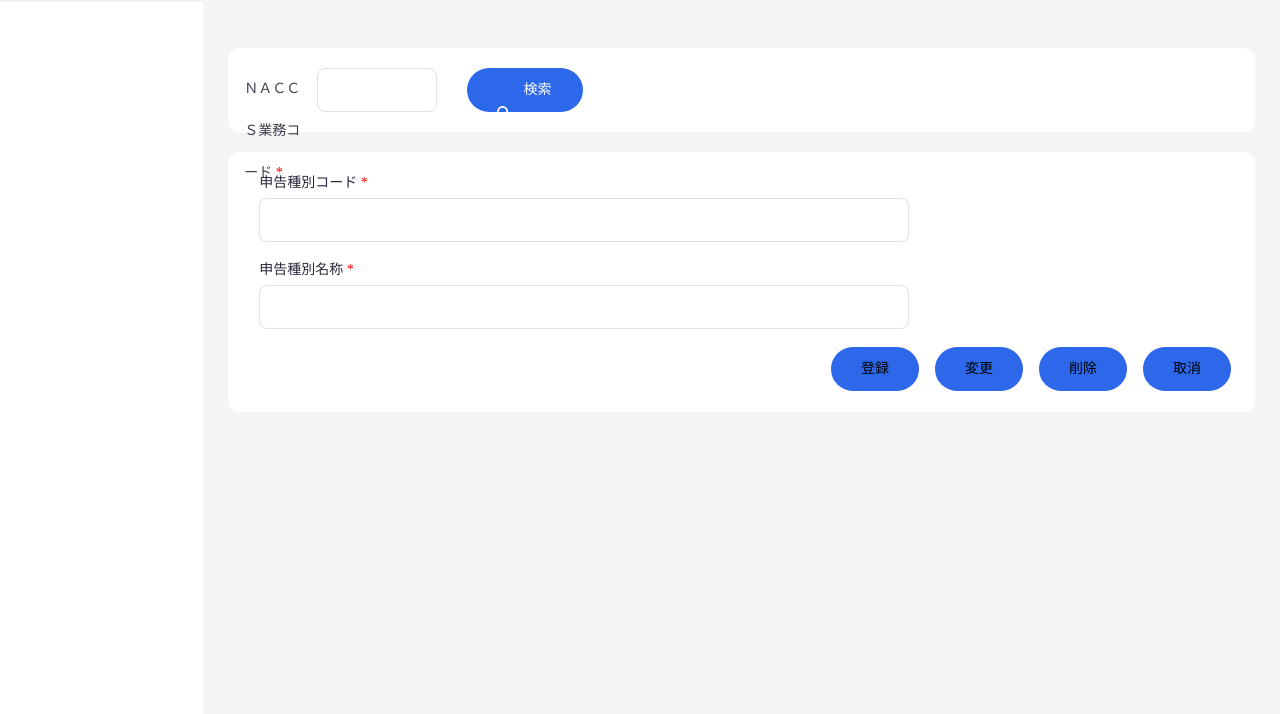
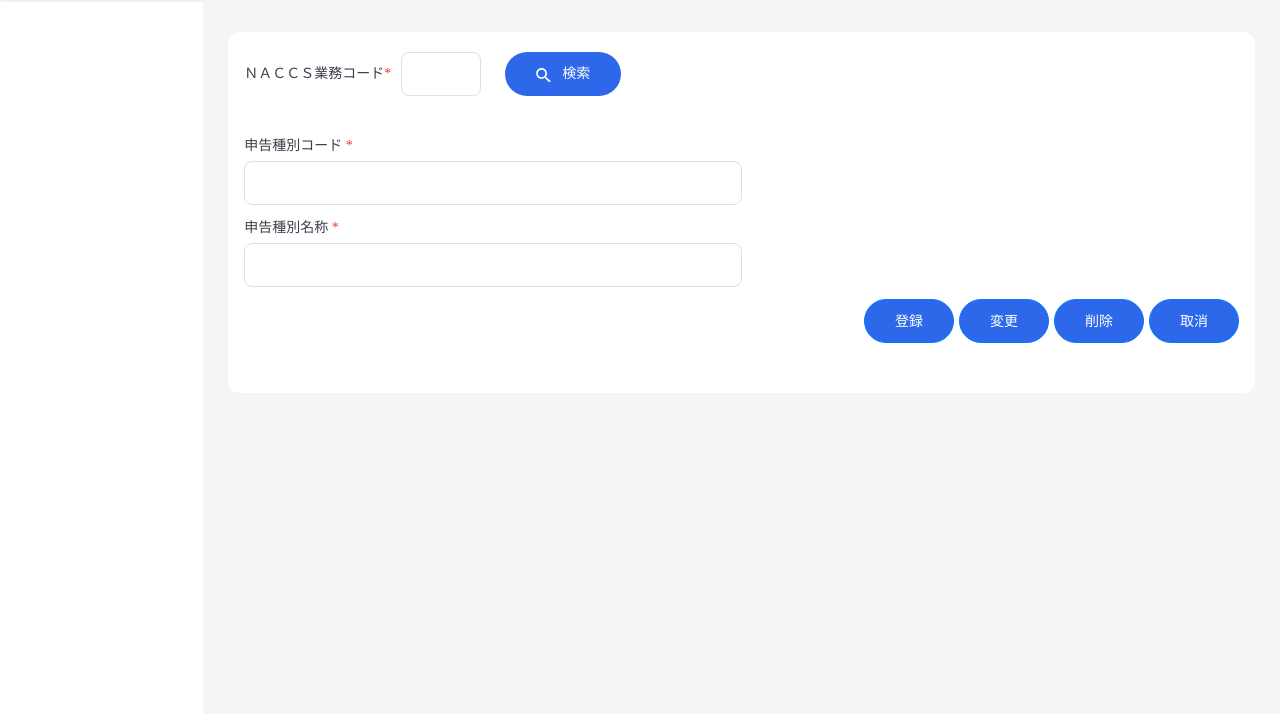
Before and after one commit to tranphuc200299/import, a Django app: template main/templates/menu/menu4/f_cfsc2100.html in a window 1280 px wide. Shown: the part 70-784 px from the top of the page. Run offline with Django 4.2, Linux system fonts and the light colour scheme; the template is opened without the code that fills it, so the values that code supplies are empty; parts of the project's set-up code (start-up, migrations or seed data) failed here and were passed over; some libraries are stand-ins or nearby versions.

Commit message:
[f_cfsc2100] init

```diff
--- a/main/templates/menu/menu4/f_cfsc2100.html
+++ b/main/templates/menu/menu4/f_cfsc2100.html
@@ -6,41 +6,46 @@
 {% block main %}
 <form id="f_cfsc2100" method="post" action="">
     {% csrf_token %}
-    <div class="title_content">
-        <div class="search_about">
-            <div class="search_item search_register">
-                <div class="item_search_title title_register">
-                    <h3>ＮＡＣＣＳ業務コード <span style="color:red">* </span></h3>
-                </div>
-                <div class="search_input input_small input_register">
-                    {% include "includes/textbox.html" with id="txt_afwdcd" class="form-control" MaxLength=8 TextChange="True" %}
-                </div>
-                <div class="content_button button_register">
-                    <img src="{% static 'images/search.svg' %}" alt="">
-                    {% include "includes/button.html" with name="action" id="cmd_search" class="btn-search" Text="検索" %}
-                </div>
+    <div class="card">
+        <div class="form-inline">
+            <div class="form-group form-group-seach">
+                <label for="txt_anacgymcd" class="mr-3" tabindex="3">ＮＡＣＣＳ業務コード<span
+                        class="required">*</span></label>
+                {% include "includes/textbox.html" with class="form-control" id="txt_anacgymcd" name="txt_anacgymcd" tabIndex=4 width="80" MaxLength=5 Change="True" Title="必須入力・Port Code" %}
             </div>
+            {% include "includes/button.html" with name="action" id="cmd_search" class="btn btn-primary btn-search" TabIndex=5 htmlText='<i class="fa fa-search"></i> 検索' %}
         </div>
-        <!--form layout-->
-        <div class="form-container">
-            <div class="form_about">
-                <div class="col-12">
-                    <div class="form_row">
-                        <label class="form_label">申告種別コード <span style="color:red">* </span> </label>
-                        {% include "includes/textbox.html" with id="txt_afwdnm" class="form-control" MaxLength=60 %}
+         <div class="card">
+            <div class="form-horizontal">
+                <div class="row">
+                    <div class="col-12">
+                        <div class="form-group">
+                            <label class="control-label" for="txt_aprmsybt" tabindex="7">申告種別コード <span
+                                    class="required">*</span></label>
+                            <div class="col-6">
+                                {% include "includes/textbox.html" with class="form-control" id="txt_aprmsybt" name="txt_aprmsybt" MaxLength=3 Change="True" tabIndex=8 %}
+                            </div>
+                        </div>
                     </div>
                 </div>
-                <div class="col-12">
-                    <div class="form_row">
-                        <label class="form_label">申告種別名称 <span style="color:red">* </span> </label>
-                        {% include "includes/textbox.html" with id="txt_afwdnm" class="form-control" MaxLength=60 %}
+                <div class="row">
+                    <div class="col-12">
+                        <div class="form-group">
+                            <label class="control-label" for="txt_aprmsybtnm" tabindex="7">申告種別名称 <span
+                                    class="required">*</span></label>
+                            <div class="col-6">
+                                {% include "includes/textbox.html" with class="form-control" id="txt_aprmsybtnm" name="txt_aprmsybtnm" MaxLength=25 Title="必須入力" tabIndex=10 %}
+                            </div>
+                        </div>
                     </div>
                 </div>
-                <div class="control_button">
-                    {% include "includes/button.html" with name="action" id="cmd_entry" class="btn-register" Text="登録" IsEnable=cmd_entry_enable %}
-                    {% include "includes/button.html" with name="action" id="cmd_change" class="btn-register" Text="変更" IsEnable=cmd_change_enable %}
-                    {% include "includes/button.html" with name="action" id="cmd_delete" class="btn-register" Text="削除" IsEnable=cmd_delete_enable %}
-                    {% include "includes/button.html" with name="action" id="cmd_cancel" class="btn-register" Text="取消" %}
+                <div class="row btn-footer">
+                    <div class="col-12 d-flex">
+                        {% include "includes/button.html" with name="action" id="cmd_entry" class="btn btn-primary " Text="登録" tabIndex=28 IsEnable=cmd_entry_enable %}
+                        {% include "includes/button.html" with name="action" id="cmd_change" class="btn btn-primary" Text="変更" tabIndex=29 IsEnable=cmd_change_enable %}
+                        {% include "includes/button.html" with name="action" id="cmd_delete" class="btn btn-primary" Text="削除" tabIndex=30 IsEnable=cmd_delete_enable %}
+                        {% include "includes/button.html" with name="action" id="cmd_cancel" class="btn btn-primary" Text="取消" tabIndex=31 %}
+                    </div>
                 </div>
             </div>
         </div>
```
Also changed, not shown: main/views/menu4/f_cfsc2100.py (+7 -19 lines).
